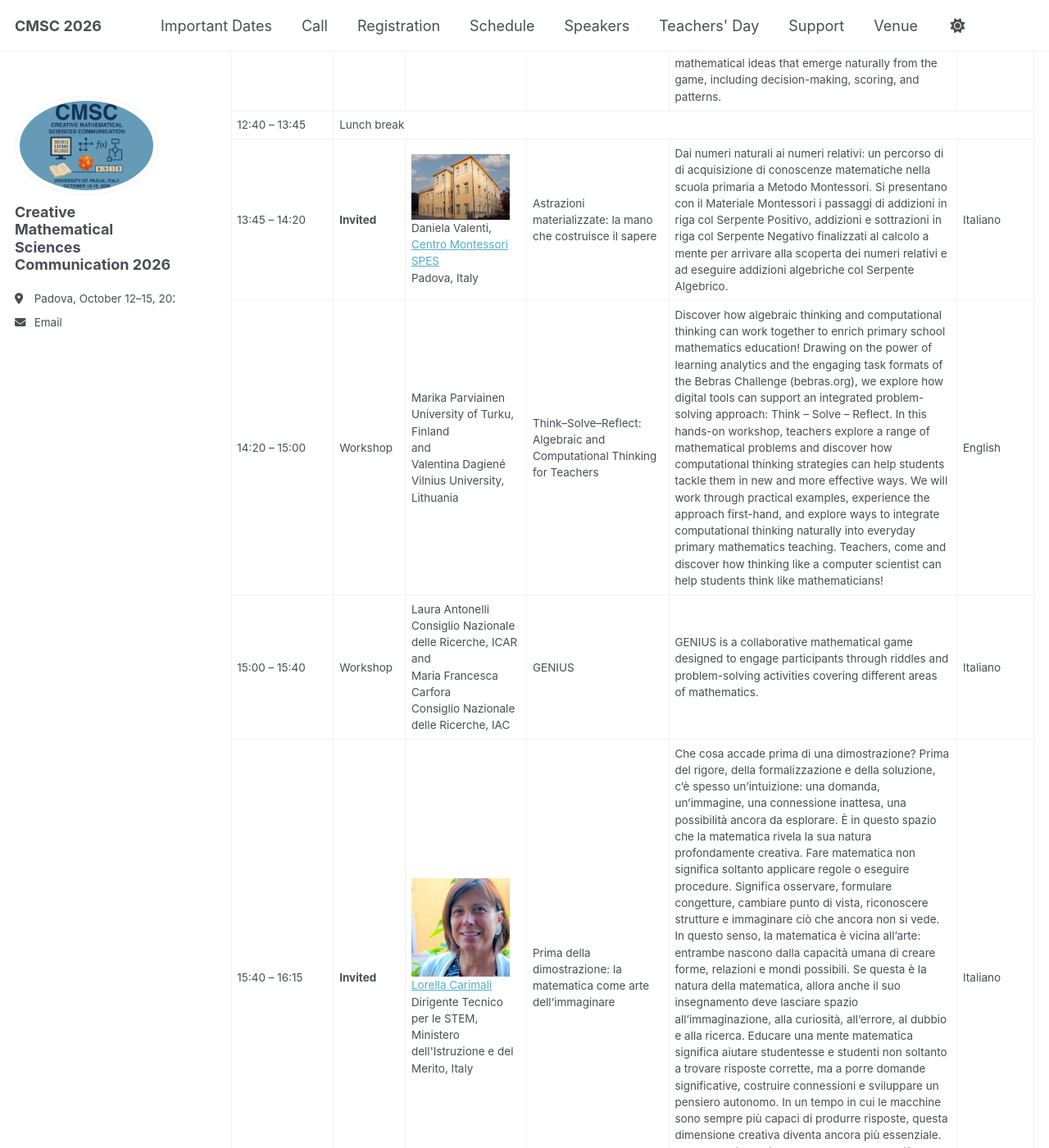
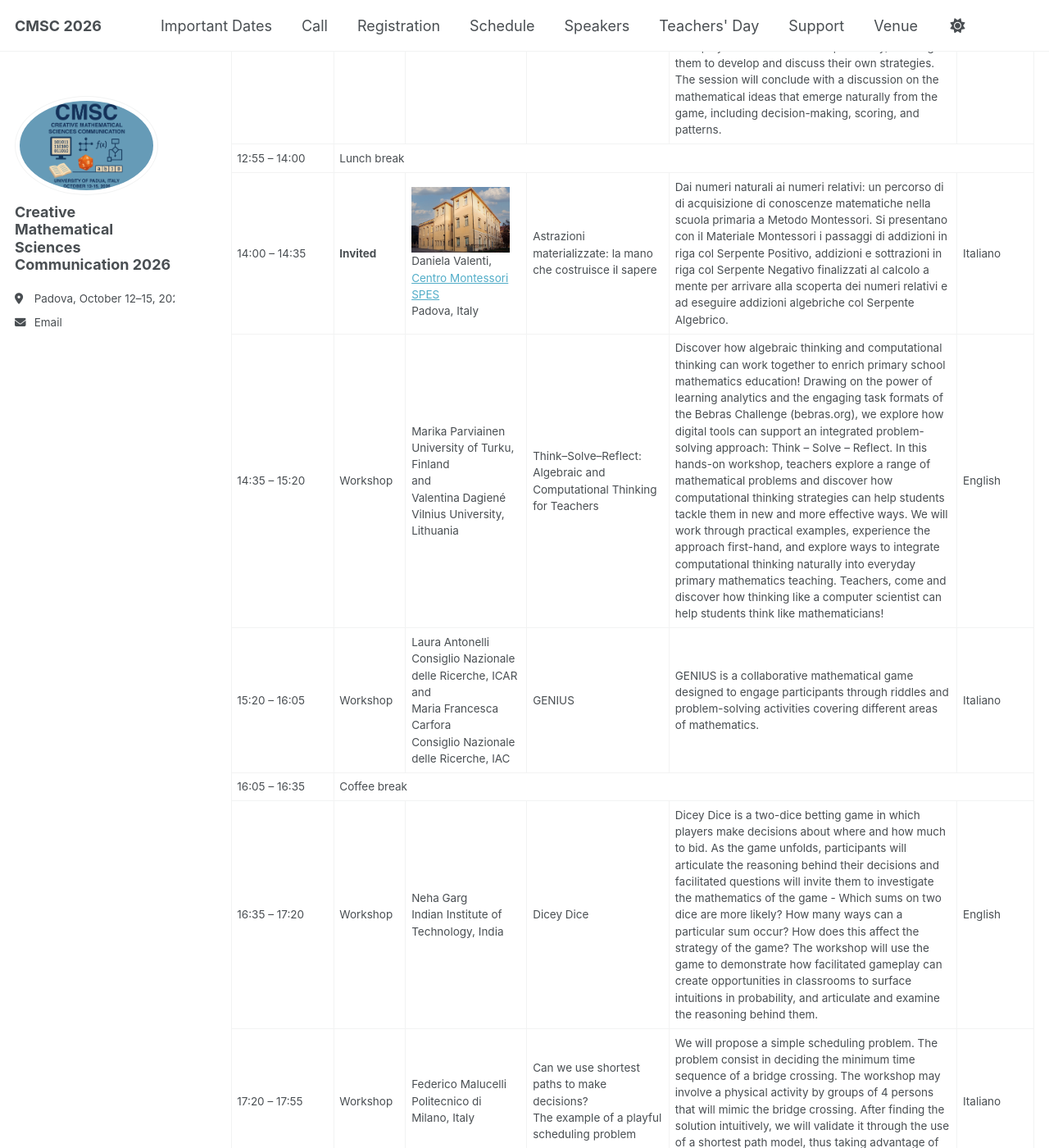
Before and after one commit to CMSC2026/cmsc2026.github.io, a Jekyll site: the page built from _pages/teachers-day.md, in a window 1280 px wide and 1400 px high, scrolled down 2718 px. Shown: the whole window at 82% size. Built offline with Jekyll 4.4.1, drawn with Linux system fonts in a browser that asks for light colours; a script that is not in the unit is left out; some of the changed text lies outside the part shown.

Commit message:
updated teachers' day schedule

```diff
--- a/_pages/teachers-day.md
+++ b/_pages/teachers-day.md
@@ -90,7 +90,7 @@ The program includes include invited plenary presentations and workshops, as tut
     </tr>
 
     <tr>
-      <td>09:35 – 10:15</td>
+      <td>09:35 – 10:20</td>
       <td>Workshop</td>
       <td>
         Michael Lodi<br>
@@ -102,7 +102,7 @@ The program includes include invited plenary presentations and workshops, as tut
     </tr>
 
     <tr>
-      <td>10:15 – 10:55</td>
+      <td>10:20 – 11:05</td>
       <td>Workshop</td>
       <td>
         Christophe Stammet<br>
@@ -122,12 +122,12 @@ The program includes include invited plenary presentations and workshops, as tut
     </tr>
 
     <tr>
-      <td>10:55 – 11:25</td>
+      <td>11:05 – 11:35</td>
       <td colspan="5">Coffee break</td>
     </tr>
 
     <tr>
-      <td>11:25 – 12:00</td>
+      <td>11:35 – 12:10</td>
       <td><strong>Invited</strong></td>
       <td>
         <img src="/images/teachers-day-maria-francesca-carfora.jpg"
@@ -151,7 +151,7 @@ The program includes include invited plenary presentations and workshops, as tut
     </tr>
 
     <tr>
-      <td>12:00 – 12:40</td>
+      <td>12:10 – 12:55</td>
       <td>Workshop</td>
       <td>
         Adithi Iyer<br>
@@ -172,12 +172,12 @@ The program includes include invited plenary presentations and workshops, as tut
     </tr>
 
     <tr>
-      <td>12:40 – 13:45</td>
+      <td>12:55 – 14:00</td>
       <td colspan="5">Lunch break</td>
     </tr>
 
     <tr>
-      <td>13:45 – 14:20</td>
+      <td>14:00 – 14:35</td>
       <td><strong>Invited</strong></td>
       <td>
         <img src="/images/teachers-day-spes-montessori.jpg"
@@ -190,13 +190,12 @@ The program includes include invited plenary presentations and workshops, as tut
         Padova, Italy
       </td>
       <td>Astrazioni materializzate: la mano che costruisce il sapere</td>
-      <td>Dai numeri naturali ai numeri relativi: un percorso di di acquisizione di conoscenze matematiche nella scuola primaria a Metodo Montessori.
-Si presentano con il Materiale Montessori i passaggi di addizioni in riga col Serpente Positivo, addizioni e sottrazioni in riga col Serpente Negativo finalizzati al calcolo a mente per arrivare alla scoperta dei numeri relativi e ad eseguire addizioni algebriche col Serpente Algebrico.</td>
+      <td>Dai numeri naturali ai numeri relativi: un percorso di di acquisizione di conoscenze matematiche nella scuola primaria a Metodo Montessori. Si presentano con il Materiale Montessori i passaggi di addizioni in riga col Serpente Positivo, addizioni e sottrazioni in riga col Serpente Negativo finalizzati al calcolo a mente per arrivare alla scoperta dei numeri relativi e ad eseguire addizioni algebriche col Serpente Algebrico.</td>
       <td>Italiano</td>
     </tr>
 
     <tr>
-      <td>14:20 – 15:00</td>
+      <td>14:35 – 15:20</td>
       <td>Workshop</td>
       <td>
         Marika Parviainen<br>
@@ -223,7 +222,7 @@ Si presentano con il Materiale Montessori i passaggi di addizioni in riga col Se
     </tr>
 
     <tr>
-      <td>15:00 – 15:40</td>
+      <td>15:20 – 16:05</td>
       <td>Workshop</td>
       <td>
         Laura Antonelli<br>
@@ -240,46 +239,13 @@ Si presentano con il Materiale Montessori i passaggi di addizioni in riga col Se
       <td>Italiano</td>
     </tr>
     <tr>
-
     <tr>
-      <td>15:40 – 16:15</td>
-      <td><strong>Invited</strong></td>
-      <td>
-        <img src="/images/teachers-day-lorella-carimali.jpg"
-             style="float: left; margin-right: 1em; max-width: 120px;"
-             alt="Lorella Carimali">
-        <br>
-        <a href="https://lorellacarimali.it">Lorella Carimali</a><br>
-        Dirigente Tecnico per le STEM, Ministero dell'Istruzione e del Merito, Italy
-      </td>
-      <td>Prima della dimostrazione: la matematica come arte dell’immaginare</td>
-      <td>
-        Che cosa accade prima di una dimostrazione? Prima del rigore, della formalizzazione e della
-        soluzione, c’è spesso un’intuizione: una domanda, un’immagine, una connessione inattesa,
-        una possibilità ancora da esplorare. È in questo spazio che la matematica rivela la sua
-        natura profondamente creativa. Fare matematica non significa soltanto applicare regole o
-        eseguire procedure. Significa osservare, formulare congetture, cambiare punto di vista,
-        riconoscere strutture e immaginare ciò che ancora non si vede. In questo senso, la matematica
-        è vicina all’arte: entrambe nascono dalla capacità umana di creare forme, relazioni e mondi
-        possibili. Se questa è la natura della matematica, allora anche il suo insegnamento deve
-        lasciare spazio all’immaginazione, alla curiosità, all’errore, al dubbio e alla ricerca.
-        Educare una mente matematica significa aiutare studentesse e studenti non soltanto a trovare
-        risposte corrette, ma a porre domande significative, costruire connessioni e sviluppare un
-        pensiero autonomo. In un tempo in cui le macchine sono sempre più capaci di produrre risposte,
-        questa dimensione creativa diventa ancora più essenziale. La matematica può allora tornare a
-        essere ciò che profondamente è: non solo uno strumento per comprendere il mondo, ma un’arte
-        del pensiero e dell’immaginazione.
-      </td>
-      <td>Italiano</td>
-    </tr>
-
-    <tr>
-      <td>16:15 – 16:45</td>
+      <td>16:05 – 16:35</td>
       <td colspan="5">Coffee break</td>
     </tr>
 
     <tr>
-      <td>16:45 – 17:25</td>
+      <td>16:35 – 17:20</td>
       <td>Workshop</td>
       <td>
         Neha Garg<br>
@@ -298,7 +264,7 @@ Si presentano con il Materiale Montessori i passaggi di addizioni in riga col Se
       <td>English</td>
     </tr>
 
-      <td>17:25 – 17:55</td>
+      <td>17:20 – 17:55</td>
       <td>Workshop</td>
       <td>
         Federico Malucelli<br>
```
Also changed, not shown: _pages/about.md (+4 -3 lines).
